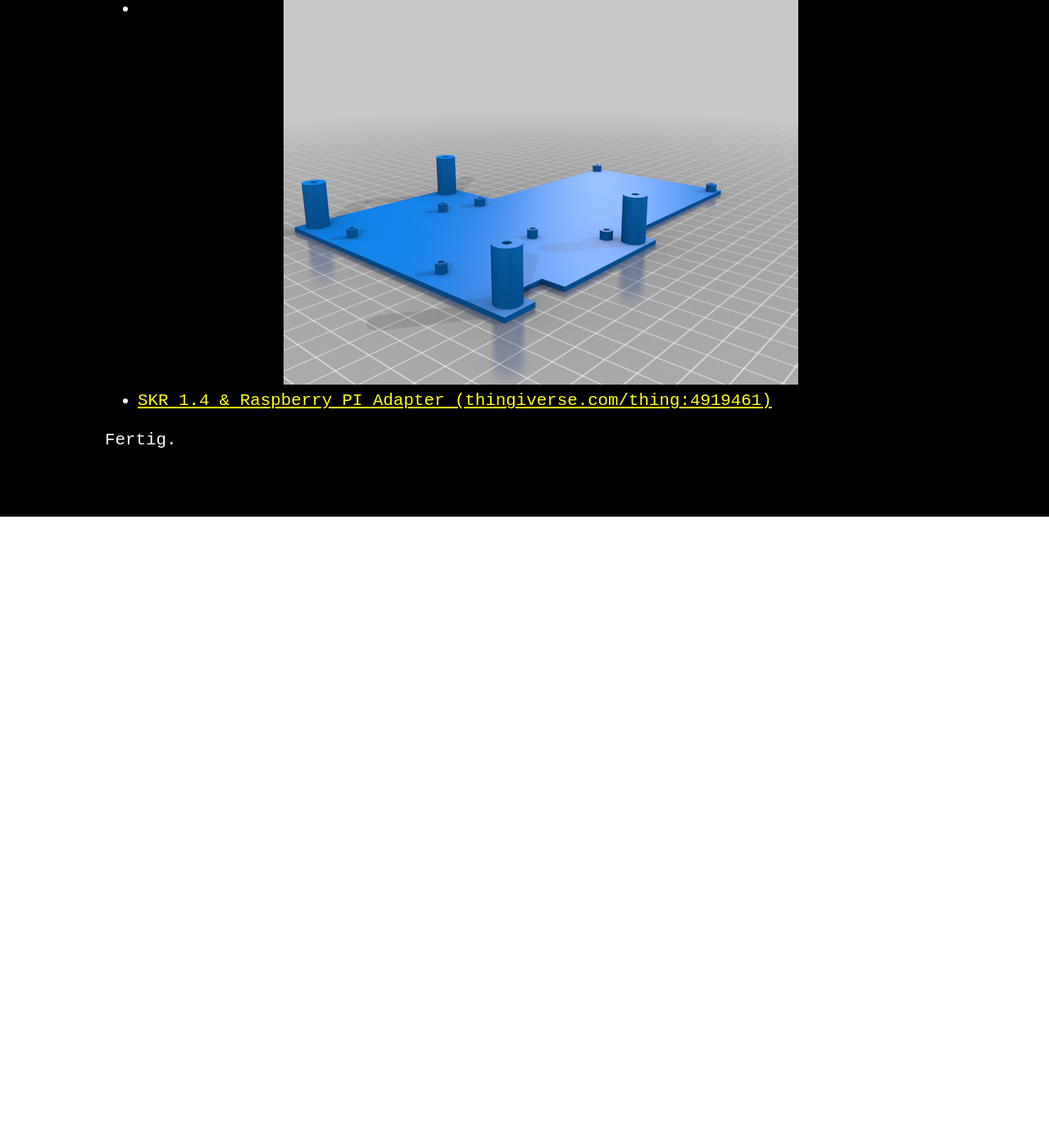
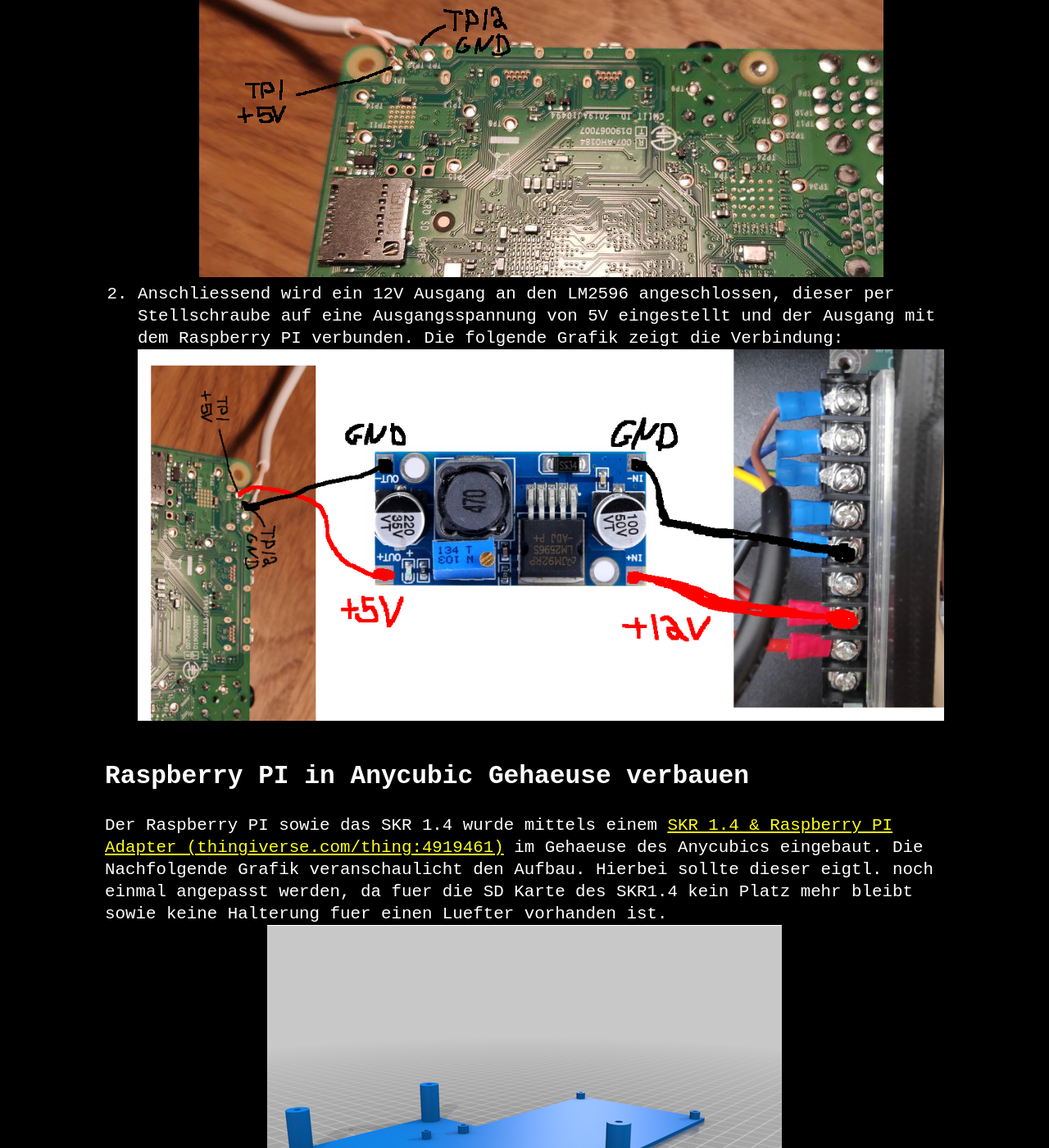
Before and after one commit to matseee/matseee.github.io, a Jekyll site: the page built from _posts/2021-07-31-connect-raspberry-to-skr14-via-uart.markdown, in a window 1280 px wide and 1400 px high, scrolled down 1707 px. Shown: the whole window at 82% size. Built offline with Jekyll 4.4.1, drawn with Linux system fonts in a browser that asks for light colours; before the commit the page ends 2337 px from its top, so only the background shows below that; some of the changed text lies outside the part shown.

Commit message:
finish post 2021-07-31-connect-raspberry-to-skr14-via-uart.markdown

```diff
--- a/_posts/2021-07-31-connect-raspberry-to-skr14-via-uart.markdown
+++ b/_posts/2021-07-31-connect-raspberry-to-skr14-via-uart.markdown
@@ -23,11 +23,15 @@ Kurze Anleitung wie man ein Raspberry Pi 4 via UART mit dem SKR 1.4 Turbo verbin
 
 
 ## Stromversorgung des Raspberry PI mit einem LM2596 StepDown Converter
-tbd.
+Der Raspberry PI kann per StepDown-Converter direkt an einen 12V Anschluss des Anycubic Netzteils angeschlossen werden.
+
+1. Hierfuer wird zunaechst ein Kabel (+5V / GND) an den Power-In Anschluss des Raspberry PIs geloetet. GND wird an TP12 und +5V an TP1 geloetet:
+   ![Raspberry_PI_LOETSTELLE](/assets/images/2021-08-01_pi-powerin.png)
+2. Anschliessend wird ein 12V Ausgang an den LM2596 angeschlossen, dieser per Stellschraube auf eine Ausgangsspannung von 5V eingestellt und der Ausgang mit dem Raspberry PI verbunden. Die folgende Grafik zeigt die Verbindung:
+   ![Raspberry_PI_POWERCOMPLETE](/assets/images/2021-08-01_pi-power-complete.png)
 
 ## Raspberry PI in Anycubic Gehaeuse verbauen
-tbd.
-- ![Raspberry PI & SKR1.4 Adapter](/assets/images/2021-07-31_I3_MEGA_S_SKR1_4_MOUNT.png)
-- [SKR 1.4 & Raspberry PI Adapter (thingiverse.com/thing:4919461)](https://www.thingiverse.com/thing:4919461)
+Der Raspberry PI sowie das SKR 1.4 wurde mittels einem [SKR 1.4 & Raspberry PI Adapter (thingiverse.com/thing:4919461)](https://www.thingiverse.com/thing:4919461) im Gehaeuse des Anycubics eingebaut. Die Nachfolgende Grafik veranschaulicht den Aufbau. Hierbei sollte dieser eigtl. noch einmal angepasst werden, da fuer die SD Karte des SKR1.4 kein Platz mehr bleibt sowie keine Halterung fuer einen Luefter vorhanden ist.
+    ![Raspberry PI & SKR1.4 Adapter](/assets/images/2021-07-31_I3_MEGA_S_SKR1_4_MOUNT.png)
 
 Fertig.
```
Also changed, not shown: assets/images/2021-08-01_pi-power-complete.png (added), assets/images/2021-08-01_pi-powerin.png (added).
